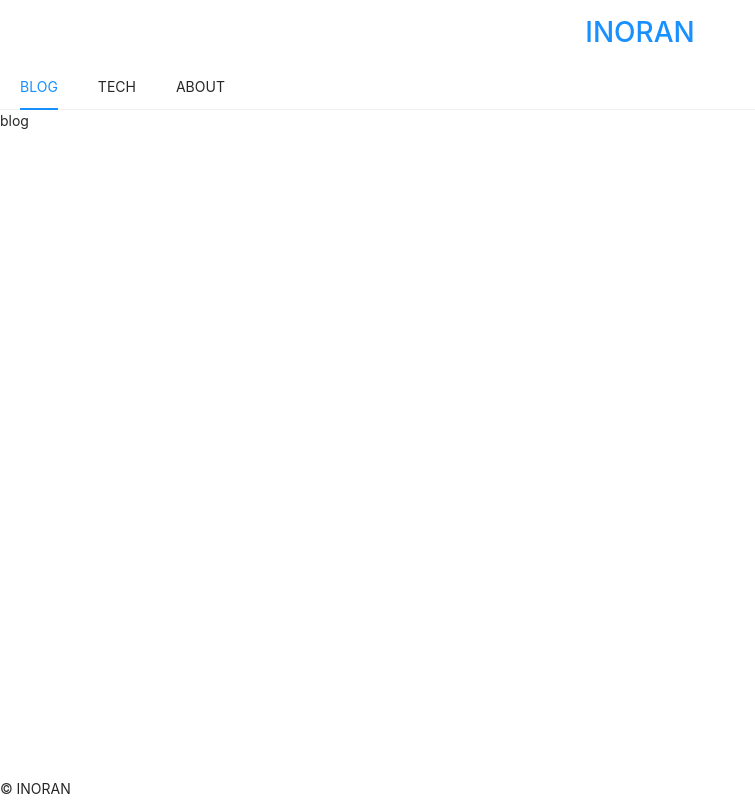
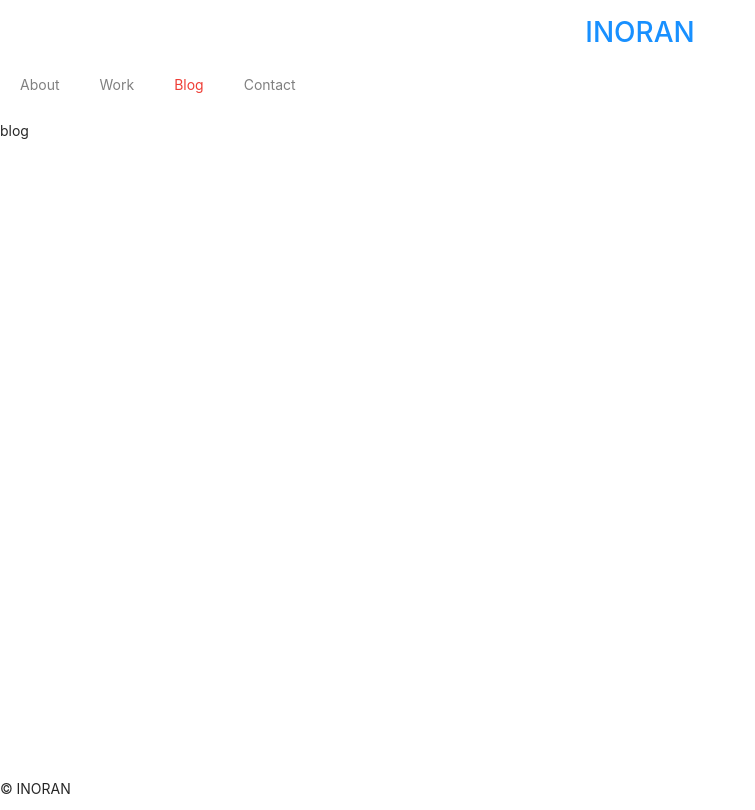
Before and after one commit to inoue0124/serverless-nextjs-blog, a Next.js app: page /blog in a window 1280 px wide. Shown: the whole page, without its empty margins (0-755 px from the left). Built offline with nearby package versions, Linux system fonts and the light colour scheme.

Commit message:
Add nav bar

```diff
--- /dev/null
+++ b/src/component/ActiveLink.tsx
@@ -0,0 +1,29 @@
+import { useRouter } from 'next/router'
+import PropTypes from 'prop-types'
+import Link from 'next/link'
+import React, { Children } from 'react'
+
+const ActiveLink = ({ children, activeClassName, ...props }) => {
+  const { asPath } = useRouter()
+  const child = Children.only(children)
+  const childClassName = child.props.className || ''
+
+  const className =
+    asPath === props.href || asPath === props.as
+      ? `${childClassName} ${activeClassName}`.trim()
+      : childClassName
+
+  return (
+    <Link {...props}>
+      {React.cloneElement(child, {
+        className: className || null,
+      })}
+    </Link>
+  )
+}
+
+ActiveLink.propTypes = {
+  activeClassName: PropTypes.string.isRequired,
+}
+
+export default ActiveLink
--- /dev/null
+++ b/src/component/Nav.tsx
@@ -0,0 +1,49 @@
+import ActiveLink from './ActiveLink'
+import styled from 'styled-components'
+import * as React from 'react'
+
+const Nav = () => (
+  <nav>
+    <style jsx>{`
+      .nav-link {
+        text-decoration: none;
+        color: grey;
+      }
+      .nav-link:hover {
+        opacity: 0.5;
+      }
+      .active {
+        color: #ef3e36;
+      }
+    `}</style>
+    <ul className="nav">
+      <InlineList>
+        <ActiveLink activeClassName="active" href="/about">
+          <a className="nav-link">About</a>
+        </ActiveLink>
+      </InlineList>
+      <InlineList>
+        <ActiveLink activeClassName="active" href="/work">
+          <a className="nav-link">Work</a>
+        </ActiveLink>
+      </InlineList>
+      <InlineList>
+        <ActiveLink activeClassName="active" href="/blog">
+          <a className="nav-link">Blog</a>
+        </ActiveLink>
+      </InlineList>
+      <InlineList>
+        <ActiveLink activeClassName="active" href="/contact">
+          <a className="nav-link">Contact</a>
+        </ActiveLink>
+      </InlineList>
+    </ul>
+  </nav>
+)
+
+export default Nav
+
+const InlineList = styled.li`
+  display: inline-block;
+  padding: 10px 20px;
+`
--- a/src/component/layout.tsx
+++ b/src/component/layout.tsx
@@ -1,8 +1,8 @@
 import * as React from 'react'
-import { Menu } from 'antd'
 import styled from 'styled-components'
 import Head from 'next/head'
 import Link from 'next/link'
+import Nav from './Nav'
 
 const Layout = (props) => {
   const { title, children, menu } = props
@@ -21,21 +21,9 @@
             <a>{siteTitle}</a>
           </Link>
         </Title>
-        <Menu
-          style={{ textAlign: 'center' }}
-          mode="horizontal"
-          defaultSelectedKeys={[menu ? menu : defaultMenu]}
-        >
-          <Menu.Item key="blog">
-            <Link href="/blog">BLOG</Link>
-          </Menu.Item>
-          <Menu.Item key="tech">
-            <Link href="/tech">TECH</Link>
-          </Menu.Item>
-          <Menu.Item key="about">
-            <Link href="/about">ABOUT</Link>
-          </Menu.Item>
-        </Menu>
+        <div>
+          <Nav />
+        </div>
       </header>
       <main>
         <div>{children}</div>
--- a/src/pages/about/index.tsx
+++ b/src/pages/about/index.tsx
@@ -1,6 +1,6 @@
 import { NextPage } from 'next'
 import * as React from 'react'
-import Layout from '../../component/layout'
+import Layout from '../../component/Layout'
 
 const About: NextPage = () => {
   return (
--- a/src/pages/blog/index.tsx
+++ b/src/pages/blog/index.tsx
@@ -1,6 +1,6 @@
 import { NextPage } from 'next'
 import * as React from 'react'
-import Layout from '../../component/layout'
+import Layout from '../../component/Layout'
 
 const Blog: NextPage = () => {
   return (
--- a/src/pages/index.tsx
+++ b/src/pages/index.tsx
@@ -1,6 +1,6 @@
 import { NextPage } from 'next'
 import * as React from 'react'
-import Layout from '../component/layout'
+import Layout from '../component/Layout'
 
 const Home: NextPage = () => {
   return <Layout>hello</Layout>
--- a/src/pages/tech/index.tsx
+++ b/src/pages/tech/index.tsx
@@ -1,6 +1,6 @@
 import { NextPage } from 'next'
 import * as React from 'react'
-import Layout from '../../component/layout'
+import Layout from '../../component/Layout'
 
 const Tech: NextPage = () => {
   return (
```
Also changed, not shown: 1 other file (tests, documents, lock files or other folders).
